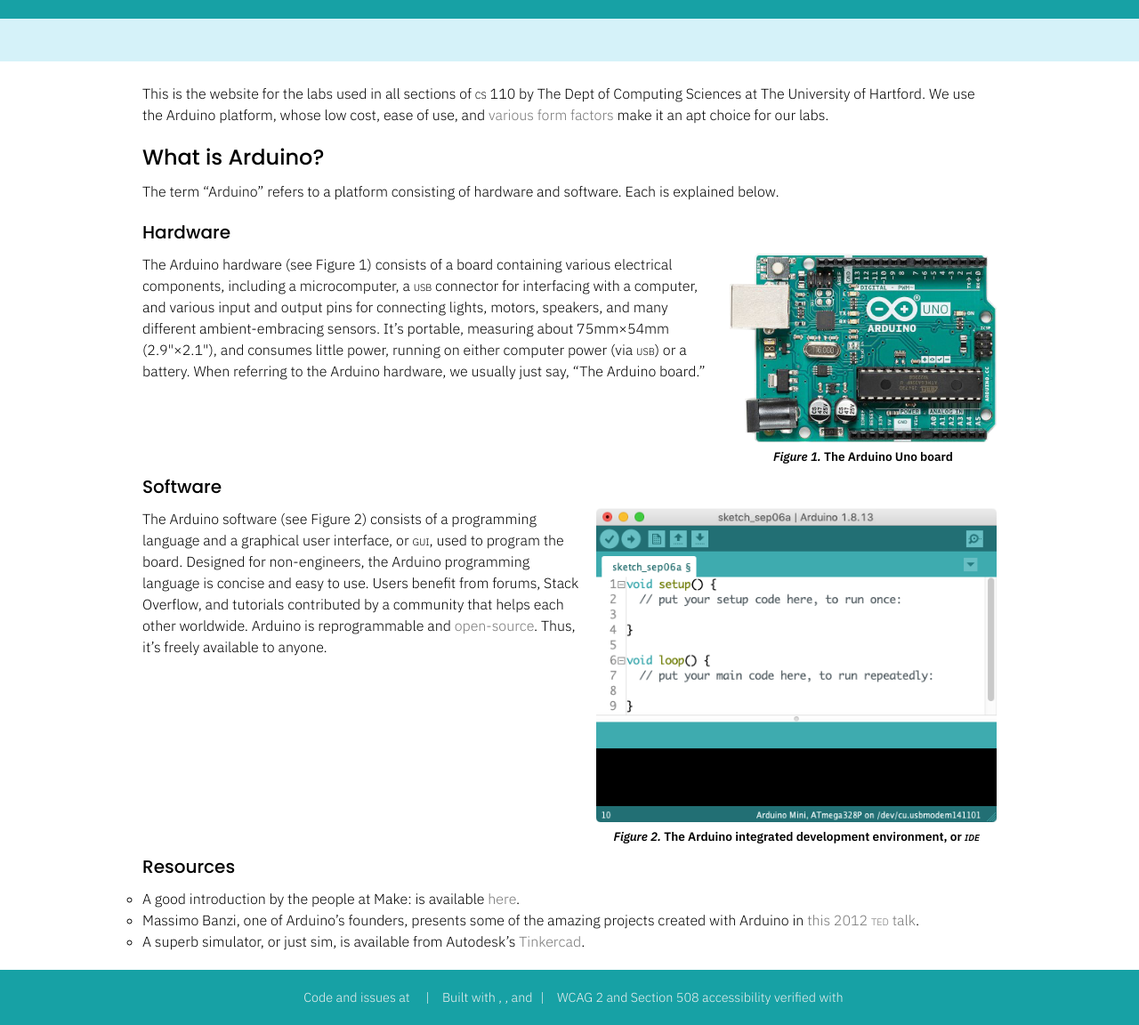
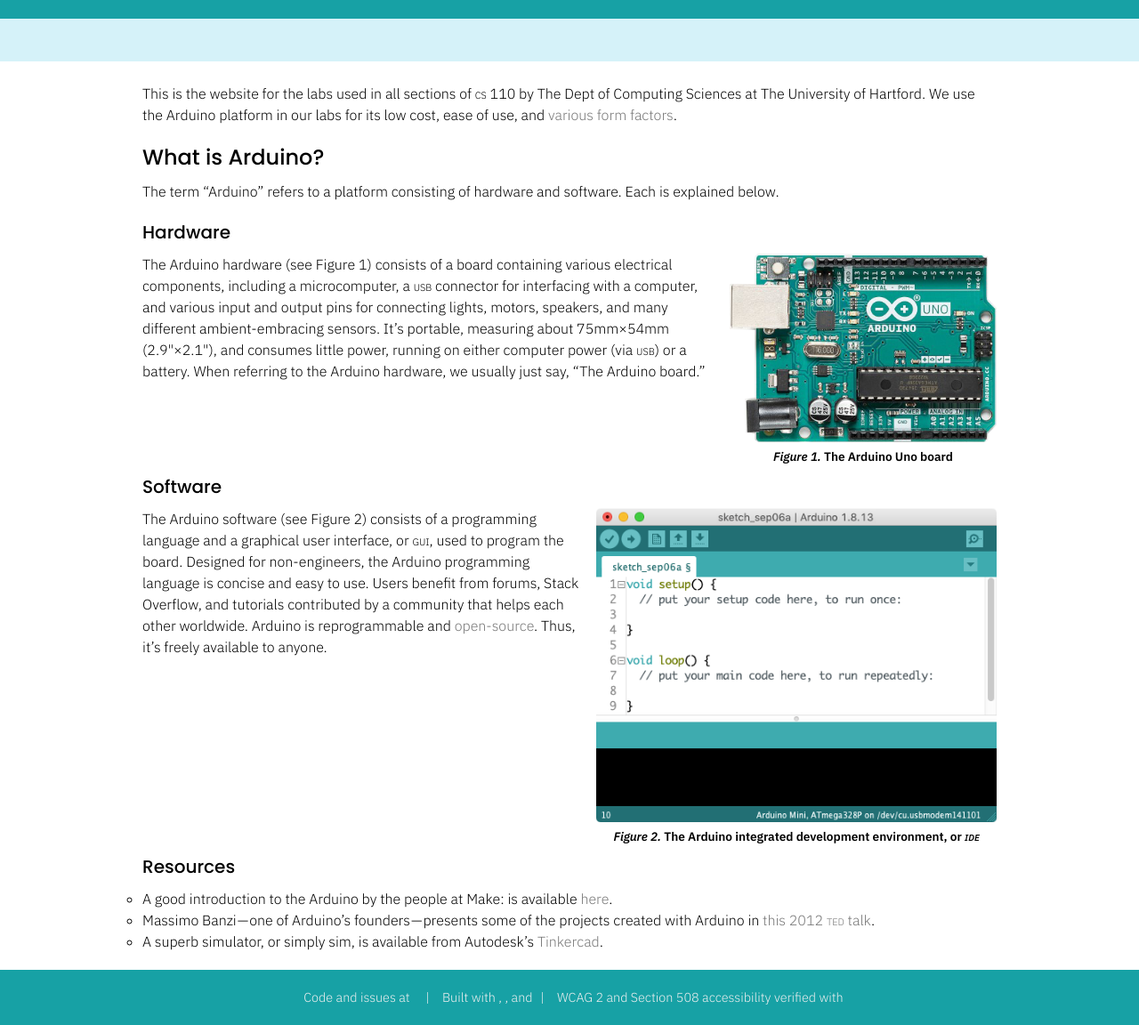
Before and after one commit to code-warrior/arduino-labs, a website: page app/views/index.html in a window 1280 px wide. Shown: the part 79-1231 px from the top of the page at 89% size. Drawn offline with nearby package versions, Linux system fonts and the light colour scheme; files that its build step writes are made by us from their sources.

Commit message:
Update main content

```diff
--- a/app/views/index.html
+++ b/app/views/index.html
@@ -9,7 +9,7 @@
 {{ layouts.nav('home', links) }}
   <main>
     <div class="container">
-      <p>This is the website for the labs used in <em>all</em> sections of <span class="small-caps"><abbr title="Computer Science">cs</abbr></span> 110 by The Dept of Computing Sciences at The University of Hartford. We use the Arduino platform, whose low cost, ease of use, and <a href="https://www.arduino.cc/en/Main/Products">various form factors</a> make it an apt choice for our labs.</p>
+      <p>This is the website for the labs used in <em>all</em> sections of <span class="small-caps"><abbr title="Computer Science">cs</abbr></span> 110 by The Dept of Computing Sciences at The University of Hartford. We use the Arduino platform in our labs for its low cost, ease of use, and <a href="https://www.arduino.cc/en/Main/Products">various form factors</a>.</p>
 
       <h2>What is Arduino?</h2>
       <p>The term “Arduino” refers to a platform consisting of hardware and software. Each is explained below.</p>
@@ -34,9 +34,9 @@
 
       <h3>Resources</h3>
       <ul>
-        <li>A good introduction by the people at Make: is available <a href="https://www.youtube.com/watch?v=CqrQmQqpHXc">here</a>.</li>
-        <li>Massimo Banzi, one of Arduino’s founders, presents some of the amazing projects created with Arduino in <a href="https://www.youtube.com/watch?v=UoBUXOOdLXY">this 2012 <span class="small-caps"><abbr title="Technology, Education, Design">ted</abbr></span> talk</a>.</li>
-        <li>A superb simulator, or just sim, is available from Autodesk’s <a href="https://www.tinkercad.com/learn/circuits">Tinkercad</a>.</li>
+        <li>A good introduction to the Arduino by the people at Make: is available <a href="https://www.youtube.com/watch?v=CqrQmQqpHXc">here</a>.</li>
+        <li>Massimo Banzi — one of Arduino’s founders — presents some of the projects created with Arduino in <a href="https://www.youtube.com/watch?v=UoBUXOOdLXY">this 2012 <span class="small-caps"><abbr title="Technology, Education, Design">ted</abbr></span> talk</a>.</li>
+        <li>A superb simulator, or simply sim, is available from Autodesk’s <a href="https://www.tinkercad.com/learn/circuits">Tinkercad</a>.</li>
       </ul>
     </div>
   </main>
```
